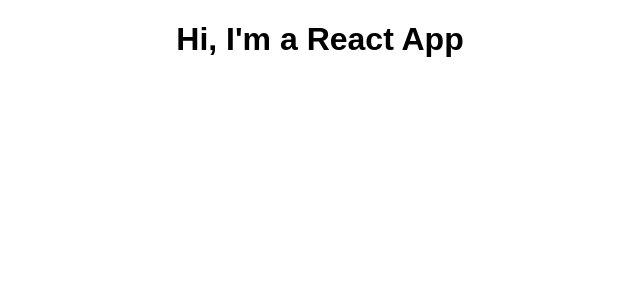
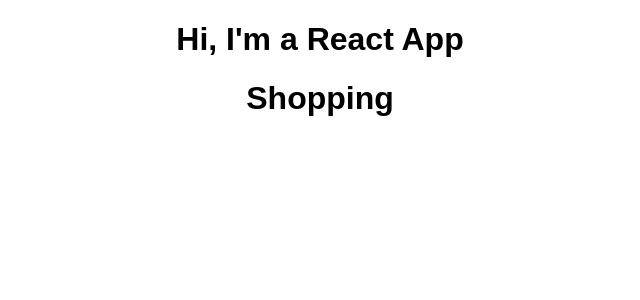
Before and after one commit to smithWEBtek/u-react-max, a React (Create React App) app in the folder 27-create-react-app/react1/: page / in a window 1280 px wide. Shown: the top 300 px of the page, without its empty margins (320-960 px from the left). Built offline with nearby package versions, Linux system fonts and the light colour scheme.

Commit message:
Fix Task component

```diff
--- a/27-create-react-app/react1/src/App.js
+++ b/27-create-react-app/react1/src/App.js
@@ -1,12 +1,13 @@
 import React, { Component } from 'react';
 import './App.css';
-import './Task';
+import Task from './Task';
 
 class App extends Component {
   render() {
     return (
       <div className="App">
         <h1>Hi, I'm a React App</h1>
+        <Task title="Shopping"/>
       </div>
     );
   }
```
